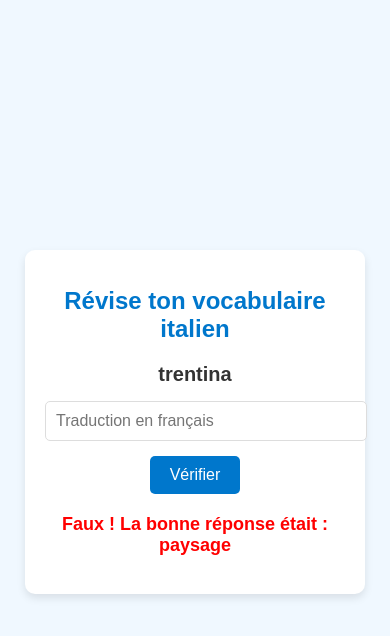
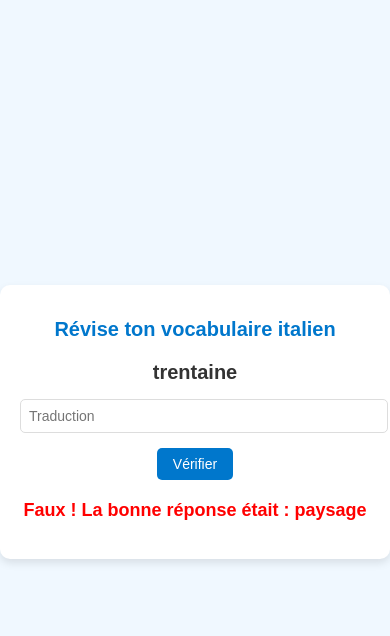
Before and after one commit to sibylledlmn/vocabulaire-italien, a plain HTML site: page index.html in a window 390 px wide. Both pictures are taken after a click on the button "Vérifier". Drawn offline with Linux system fonts and the light colour scheme.

Commit message:
Update index.html

```diff
--- a/index.html
+++ b/index.html
@@ -1,8 +1,8 @@
 <!DOCTYPE html>
 <html lang="fr">
 <head>
-    <meta charset="UTF-8" />
-    <meta name="viewport" content="width=device-width, initial-scale=1.0" />
+    <meta charset="UTF-8">
+    <meta name="viewport" content="width=device-width, initial-scale=1.0">
     <title>Révision du vocabulaire italien</title>
     <style>
         body {
@@ -31,7 +31,7 @@
             color: #0077cc;
         }
 
-      #italian-word {
+        #word-to-translate {
             font-size: 20px;
             font-weight: bold;
             margin-bottom: 15px;
@@ -74,13 +74,34 @@
         #result.wrong {
             color: red;
         }
+
+        /* Responsive Design */
+        @media (max-width: 768px) {
+            .container {
+                width: 90%;
+            }
+
+            h1 {
+                font-size: 20px;
+            }
+
+            button {
+                padding: 8px 16px;
+                font-size: 14px;
+            }
+
+            input {
+                padding: 8px;
+                font-size: 14px;
+            }
+        }
     </style>
 </head>
 <body>
     <div class="container">
         <h1>Révise ton vocabulaire italien</h1>
-      <p id="italian-word"></p>
-      <input type="text" id="user-input" placeholder="Traduction en français" />
+        <p id="word-to-translate"></p>
+        <input type="text" id="user-input" placeholder="Traduction">
         <button onclick="checkAnswer()">Vérifier</button>
         <p id="result"></p>
     </div>
@@ -97,42 +118,53 @@
         { italien: "giovane", francais: "jeune" },
         { italien: "trentina", francais: "trentaine" },
         { italien: "rispondere", francais: "répondre" },
+
         ];
 
         let motsUtilises = [];
+        let currentWord;
+        let isItToFr = true;  // Variable to track direction of translation (italien -> français or français -> italien)
 
         function getRandomWord() {
             if (vocabulaire.length === 0) {
-          document.getElementById("italian-word").innerText =
-            "Tu as révisé tous les mots !";
+                document.getElementById("word-to-translate").innerText = "Tu as révisé tous les mots !";
                 return;
             }
+
             const randomIndex = Math.floor(Math.random() * vocabulaire.length);
-        const mot = vocabulaire[randomIndex];
-        motsUtilises.push(mot);
+            currentWord = vocabulaire[randomIndex];
+            motsUtilises.push(currentWord);
             vocabulaire.splice(randomIndex, 1);
-        document.getElementById("italian-word").innerText = mot.italien;
+
+            // Randomly decide if the translation will be from Italian to French or vice-versa
+            isItToFr = Math.random() >= 0.5;
+
+            if (isItToFr) {
+                document.getElementById("word-to-translate").innerText = currentWord.italien;  // Show the Italian word
+            } else {
+                document.getElementById("word-to-translate").innerText = currentWord.francais;  // Show the French word
+            }
         }
 
         function checkAnswer() {
-        const userAnswer = document
-          .getElementById("user-input")
-          .value.toLowerCase()
-          .trim();
-        const currentWord = motsUtilises[motsUtilises.length - 1];
-        const correctAnswer = currentWord.francais.toLowerCase();
+            const userAnswer = document.getElementById("user-input").value.toLowerCase().trim();
+            let correctAnswer;
+
+            if (isItToFr) {
+                correctAnswer = currentWord.francais.toLowerCase();
+            } else {
+                correctAnswer = currentWord.italien.toLowerCase();
+            }
 
             if (userAnswer === correctAnswer) {
                 document.getElementById("result").innerText = "Correct !";
                 document.getElementById("result").className = "correct";
             } else {
-          document.getElementById(
-            "result"
-          ).innerText = `Faux ! La bonne réponse était : ${currentWord.francais}`;
+                document.getElementById("result").innerText = `Faux ! La bonne réponse était : ${correctAnswer}`;
                 document.getElementById("result").className = "wrong";
             }
 
-        document.getElementById("user-input").value = "";
+            document.getElementById("user-input").value = '';
             getRandomWord();
         }
 
```
Lines whose indentation alone changed are shown as unchanged.
